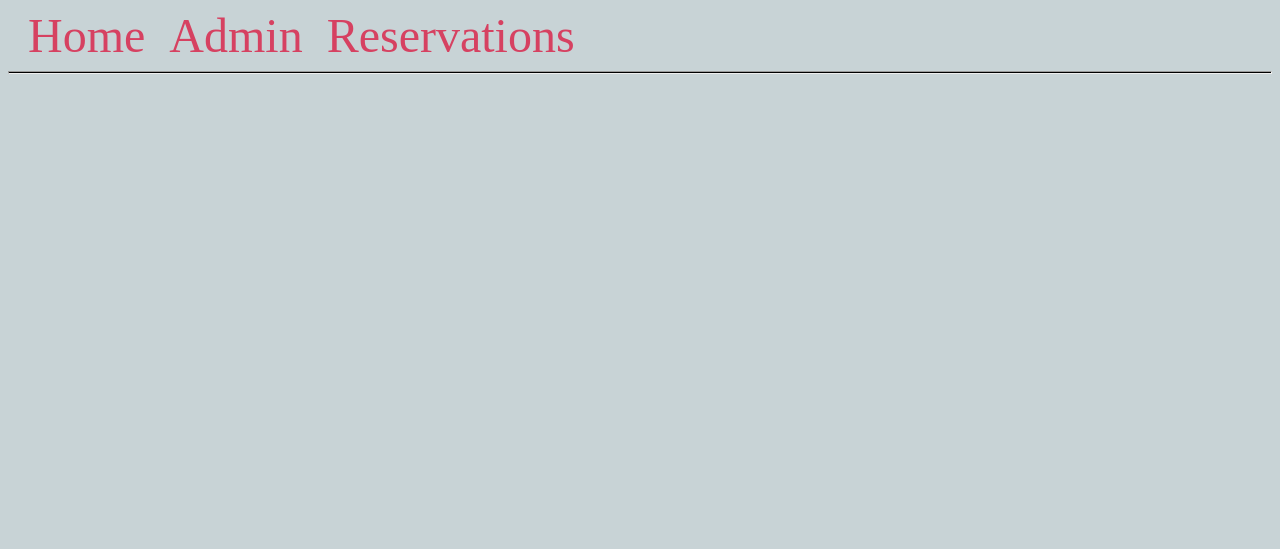
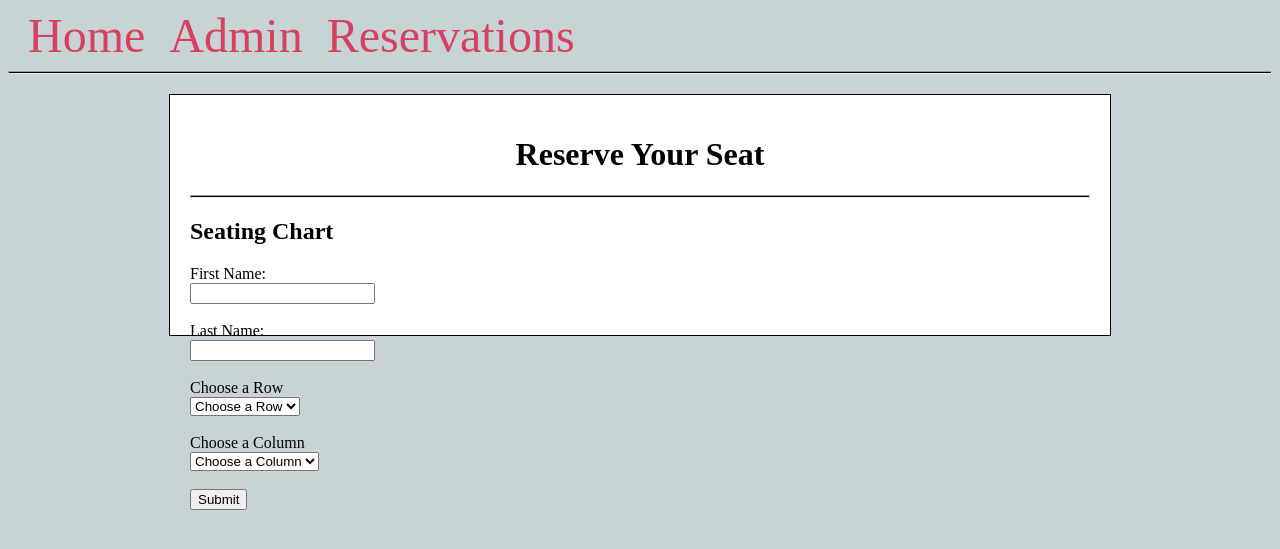
Before and after one commit to kyj0107/Final_Project, a Flask app: page /reservations/ in a window 1280 px wide. Shown: the top 549 px of the page. Run offline with Flask 3, Linux system fonts and the light colour scheme.

Commit message:
Update reservations.html

```diff
--- a/templates/reservations.html
+++ b/templates/reservations.html
@@ -1 +1,65 @@
 {% extends 'base.html' %}
+
+{% block content %}
+<div class="white-box">
+    <h1 class="title">Reserve Your Seat</h1>
+    <hr>
+    <h2>Seating Chart</h2>
+
+    <div>
+
+        <form>
+            <label for="fname">First Name:</label><br>
+            <input type="text" id="fname" name="fname"><br><br>
+
+            <label for="lname">Last Name:</label><br>
+            <input type="text" id="lname" name="lname"><br><br>
+
+            <label for="row">Choose a Row</label><br>
+            <select id="row" name="row">
+                <option>Choose a Row</option>
+                <option value="1">1</option>
+                <option value="2">2</option>
+                <option value="3">3</option>
+                <option value="4">4</option>
+                <option value="5">5</option>
+                <option value="6">6</option>
+                <option value="7">7</option>
+                <option value="8">8</option>
+                <option value="9">9</option>
+                <option value="10">10</option>
+                <option value="11">11</option>
+                <option value="12">12</option>
+            </select><br><br>
+
+            <label for="column">Choose a Column</label><br>
+            <select id="column" name="column">
+                <option>Choose a Column</option>
+                <option value="1">1</option>
+                <option value="2">2</option>
+                <option value="3">3</option>
+                <option value="4">4</option>
+            </select>
+
+            <div>
+                <br>
+                <button type="button" onclick="createReservation()">Submit</button>
+                </div>
+        </form>
+</div>
+
+
+<script>
+    function createReservation() {
+      var firstName = document.getElementById('fname').value;
+      var lastName = document.getElementById('lname').value;
+      var row = document.getElementById('row').value;
+      var column = document.getElementById('column').value;
+      if (firstName !== '' && lastName !== '' && row !== 'Choose a Row' && column !== 'Choose a Column') {
+        //Create and process reservation
+      } else {
+        alert('Form has incomplete information. Please fill in all requested information.');
+      }
+    }
+  </script>
+{% endblock %}
```
